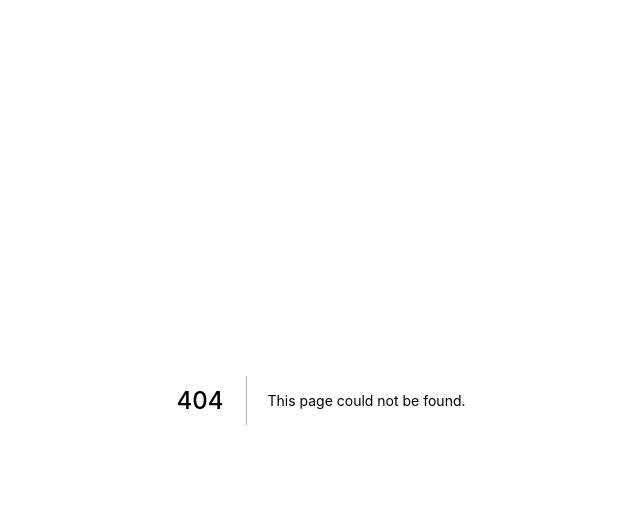
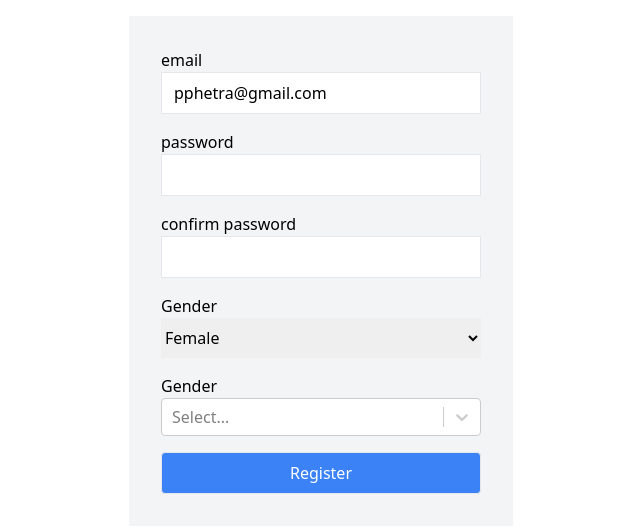
Before and after one commit to pphetra/learning, a Next.js app: page /register4 in a window 1280 px wide. Before the commit this address had no page. Shown: the top 532 px of the page, without its empty margins (319-959 px from the left). Built offline with nearby package versions, Linux system fonts and the light colour scheme.

Commit message:
react-select

```diff
--- /dev/null
+++ b/components/province.json
@@ -0,0 +1,4 @@
+[
+  { "id": "10", "name": "กรุงเทพ" },
+  { "id": "11", "name": "เขียงใหม่" }
+]
--- a/package.json
+++ b/package.json
@@ -14,6 +14,7 @@
     "react": "18.2.0",
     "react-dom": "18.2.0",
     "react-hook-form": "^7.34.2",
+    "react-select": "^5.4.0",
     "yup": "^0.32.11"
   },
   "devDependencies": {
--- /dev/null
+++ b/pages/register4.js
@@ -0,0 +1,124 @@
+import { useEffect, useState } from "react";
+import { useForm } from "react-hook-form";
+import { yupResolver } from "@hookform/resolvers/yup";
+import * as Yup from "yup";
+import Select from "react-select";
+import provinceData from "../components/province.json";
+
+const formSchema = Yup.object().shape({
+  emai: Yup.string().email(),
+  password: Yup.string()
+    .required("Password is mendatory")
+    .min(3, "Password must be at 3 char long"),
+  confirmPassword: Yup.string()
+    .required("Password is mendatory")
+    .oneOf([Yup.ref("password")], "Passwords does not match"),
+});
+
+function Register4() {
+  const {
+    register,
+    handleSubmit,
+    reset,
+    watch,
+    formState: { errors },
+  } = useForm({ resolver: yupResolver(formSchema) });
+
+  const [loading, setLoading] = useState(true);
+
+  const onSubmit = (data) => {
+    console.log(data);
+  };
+
+  useEffect(() => {
+    setTimeout(() => {
+      reset({
+        email: "pphetra@gmail.com",
+        gender: "f",
+      });
+      setLoading(false);
+    }, 2000);
+  }, [reset]);
+
+  return (
+    <div className="bg-gray-100 max-w-sm p-8 m-4 mx-auto">
+      <form onSubmit={handleSubmit(onSubmit)}>
+        {loading ? (
+          <div>Loading...</div>
+        ) : (
+          <div className="flex flex-col space-y-4">
+            <div className="flex flex-col">
+              <label>email</label>
+              <input
+                type="email"
+                name="email"
+                className="border px-3 py-2"
+                {...register("email", { required: true })}
+              />
+              {errors.email && <span>This field is required</span>}
+            </div>
+            <div className="flex flex-col">
+              <label>password</label>
+              <input
+                type="password"
+                name="password"
+                className="border  px-3 py-2"
+                {...register("password", { required: true })}
+              />
+
+              {errors.password && (
+                <div className="invalid-feedback">
+                  {errors.password?.message}
+                </div>
+              )}
+            </div>
+            <div className="flex flex-col">
+              <label>confirm password</label>
+              <input
+                type="password"
+                name="confirmPassword"
+                className="border  px-3 py-2"
+                {...register("confirmPassword", { required: true })}
+              />
+              {errors.confirmPassword && (
+                <div className="invalid-feedback">
+                  {errors.confirmPassword?.message}
+                </div>
+              )}
+            </div>
+            <div className="flex flex-col">
+              <label>Gender</label>
+              <select
+                className="h-10"
+                name="gender"
+                {...register("gender", { required: true })}
+              >
+                <option value="m">Male</option>
+                <option value="f">Female</option>
+              </select>
+              {errors.gender && <span>This field is required</span>}
+            </div>
+            <div className="flex flex-col">
+              <label>Gender</label>
+              <Select
+                options={provinceData}
+                getOptionLabel={(o) => o.name}
+                getOptionValue={(o) => o.id}
+              />
+            </div>
+            <div className="flex flex-col">
+              <button
+                type="submit"
+                className="border bg-blue-500 text-white rounded  py-2"
+              >
+                Register
+              </button>
+            </div>
+          </div>
+        )}
+      </form>
+    </div>
+  );
+}
+
+export default Register4;
```
Also changed, not shown: 1 other file (tests, documents, lock files or other folders).
